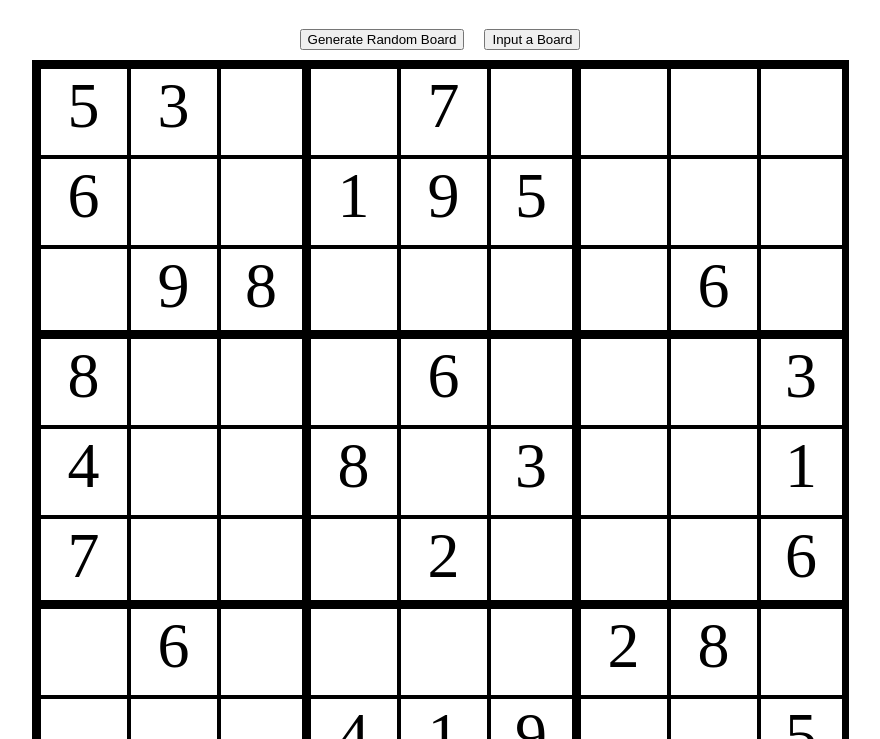
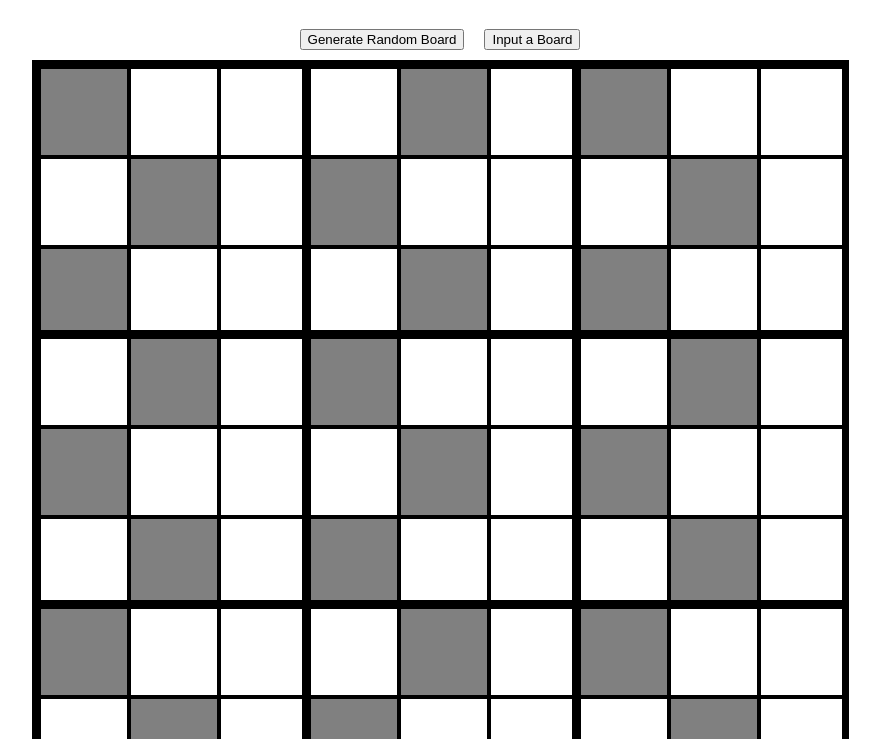
Before and after one commit to Ajay12338/Sudoku-Solver, a React app: page / in a window 1280 px wide. Shown: the part 61-800 px from the top of the page, without its empty margins (200-1080 px from the left). Built offline with nearby package versions, Linux system fonts and the light colour scheme.

Commit message:
Added css and input board

```diff
--- a/Body.js
+++ b/Body.js
@@ -1,17 +1,29 @@
 import { useState } from "react";
 
 const Body = () => {
+  let [solveBoard, setSolveBoard] = useState([
+    ["", "", "", "", "", "", "", "", ""],
+    ["", "", "", "", "", "", "", "", ""],
+    ["", "", "", "", "", "", "", "", ""],
+    ["", "", "", "", "", "", "", "", ""],
+    ["", "", "", "", "", "", "", "", ""],
+    ["", "", "", "", "", "", "", "", ""],
+    ["", "", "", "", "", "", "", "", ""],
+    ["", "", "", "", "", "", "", "", ""],
+    ["", "", "", "", "", "", "", "", ""],
+  ]);
   let [sudokuBoard, setSudokuBoard] = useState([
-    [5, 3, "", "", 7, "", "", "", ""],
-    [6, "", "", 1, 9, 5, "", "", ""],
-    ["", 9, 8, "", "", "", "", 6, ""],
-    [8, "", "", "", 6, "", "", "", 3],
-    [4, "", "", 8, "", 3, "", "", 1],
-    [7, "", "", "", 2, "", "", "", 6],
-    ["", 6, "", "", "", "", 2, 8, ""],
-    ["", "", "", 4, 1, 9, "", "", 5],
-    ["", "", "", "", 8, "", "", 7, 9],
+    ["", "", "", "", "", "", "", "", ""],
+    ["", "", "", "", "", "", "", "", ""],
+    ["", "", "", "", "", "", "", "", ""],
+    ["", "", "", "", "", "", "", "", ""],
+    ["", "", "", "", "", "", "", "", ""],
+    ["", "", "", "", "", "", "", "", ""],
+    ["", "", "", "", "", "", "", "", ""],
+    ["", "", "", "", "", "", "", "", ""],
+    ["", "", "", "", "", "", "", "", ""],
   ]);
+
   return (
     <>
       <div className="btn">
@@ -19,13 +31,15 @@ const Body = () => {
           onClick={async () => {
             let data = await fetch("https://sudoku-api.vercel.app/api/dosuku");
             data = await data.json();
-            let grid = data.newboard.grids[0].value;
+            let questionGrid = data.newboard.grids[0].value;
+            let solutionGrid = data.newboard.grids[0].solution;
             for (let i = 0; i < 9; i++) {
               for (let j = 0; j < 9; j++) {
-                if (grid[i][j] == 0) grid[i][j] = "";
+                if (questionGrid[i][j] === 0) questionGrid[i][j] = "";
               }
             }
-            setSudokuBoard(grid);
+            setSudokuBoard(questionGrid);
+            setSolveBoard(solutionGrid);
           }}
         >
           Generate Random Board
@@ -49,7 +63,13 @@ const Body = () => {
         </div>
       </div>
       <div className="btn">
-        <button onClick={() => {}}>Solve</button>
+        <button
+          onClick={() => {
+            setSudokuBoard(solveBoard);
+          }}
+        >
+          Solve
+        </button>
       </div>
     </>
   );
--- a/index.css
+++ b/index.css
@@ -22,8 +22,22 @@
   text-align: center;
   border: 2px solid black;
 }
+.sudoku-container > div:nth-child(n) {
+  background-color: grey;
+  color: aqua;
+}
+.sudoku-container > div:nth-child(2n) {
+  background-color: #ffffff;
+  color: #000000;
+}
 .sudoku-container > div:nth-child(3n) {
+  background-color: #ffffff;
   border-right: 7px solid black;
+  color: #000000;
+}
+.sudoku-container > div:nth-child(4n) {
+  background-color: #ffffff;
+  color: #000000;
 }
 .body {
   display: flex;
--- a/soduku_backtracking.js
+++ b/soduku_backtracking.js
@@ -1 +1,2 @@
 const solve = (grid) => {};
+export default solve;
```
